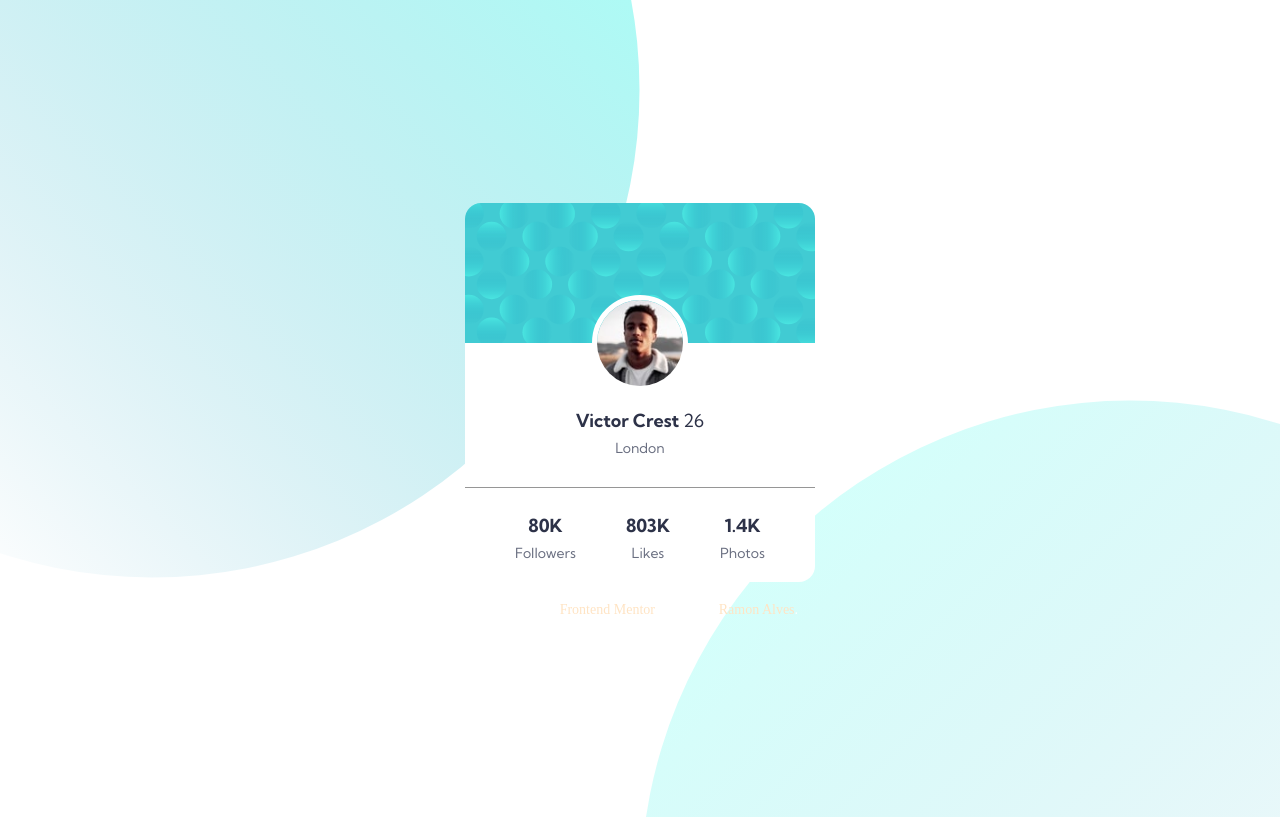
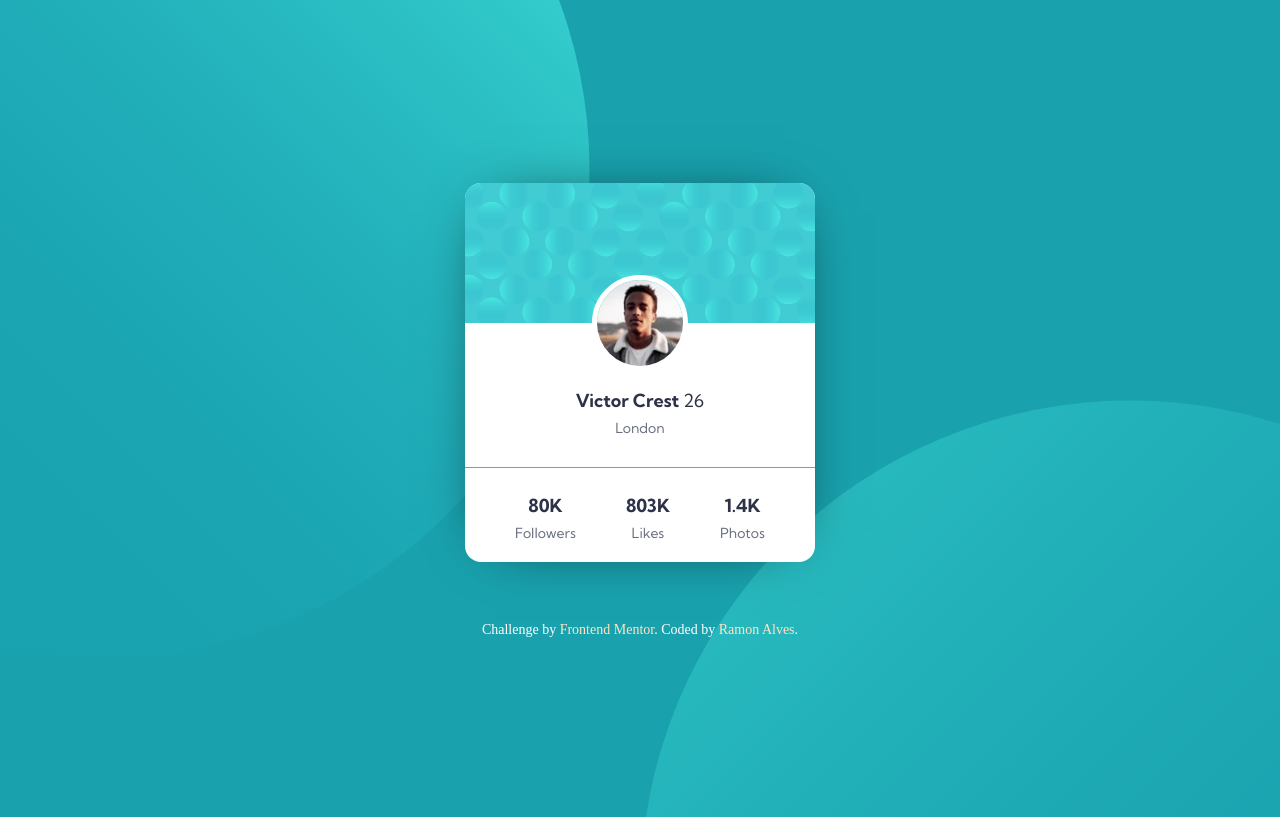
Before and after one commit to Ramon-Alvez/Frontend-Mentor-HTML-CSS-Newbie-Profile-card-component-Card, a plain HTML site: page index.html in a window 1280 px wide. Shown: the top 817 px of the page. Drawn offline with Linux system fonts and the light colour scheme.

Commit message:
finalizando o projeto

```diff
--- a/assets/css/style.css
+++ b/assets/css/style.css
@@ -27,8 +27,8 @@
     display: block;
     width: 100%;
     height: 97.8em;
-    top: -50%;
-    left: 0;
+    top: -40%;
+    right: 50px;
 }
 .bottomPattern{
     position: relative;
@@ -48,6 +48,7 @@
     max-width: 35em;
     border-radius: 1.6rem;
     margin: 2rem;
+    box-shadow: 0px 0px 60px -30px black;
 
     text-align: center;
     font-family: "Kumbh Sans", sans-serif;
@@ -114,6 +115,7 @@
 /* Footer */
 
 .attribution {
+    margin-top: 40px;
     font-size: var(--TextSize);
     text-align: center;
     color: white;
--- a/assets/css/variables.css
+++ b/assets/css/variables.css
@@ -1,8 +1,4 @@
 :root{
-<<<<<<< HEAD
-
-=======
->>>>>>> 4a2a156 (att. responsivity)
     /* ## Colors */
 
     /* ### Primary */
```
